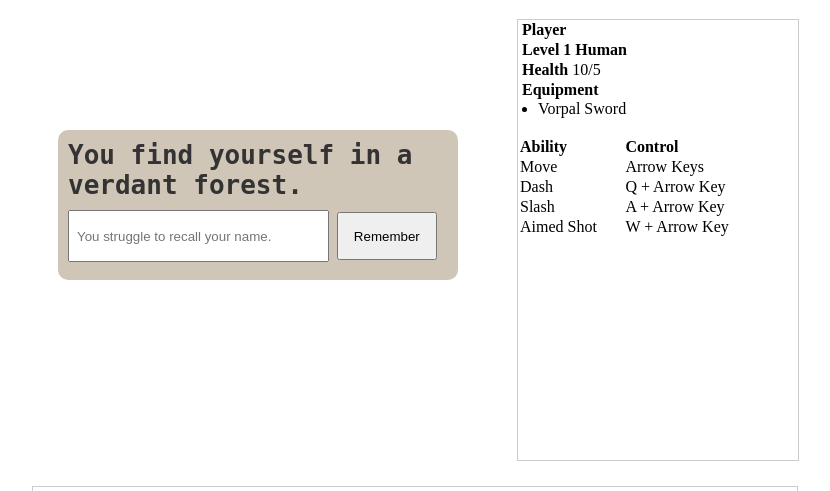
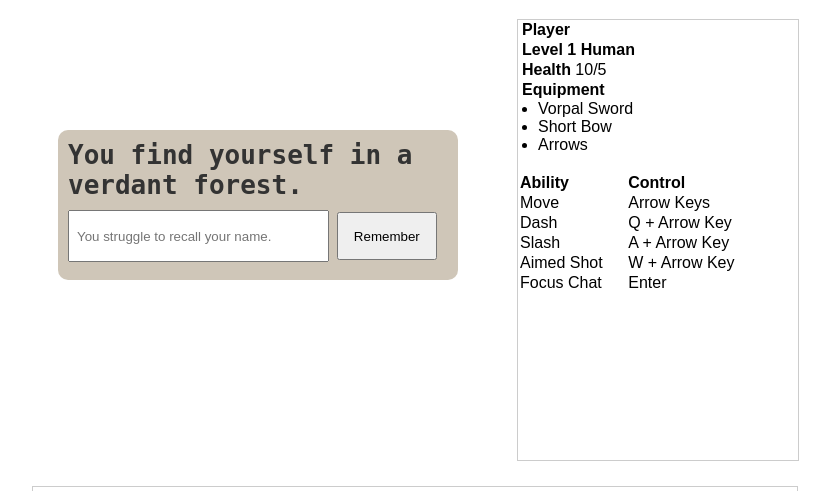
Before and after one commit to codeselfstudy/xp-game, a Flask app: page / in a window 1280 px wide. Shown: the top 491 px of the page, without its empty margins (67-897 px from the left). Run offline with Flask 2, Linux system fonts and the light colour scheme; parts of the project's set-up code (start-up, migrations or seed data) failed here and were passed over.

Commit message:
Update instructions

```diff
--- a/client/chat.ts
+++ b/client/chat.ts
@@ -18,7 +18,7 @@ export const chatData: Message[] = [
     // TODO change or remove this initial chat message
     {
         id: 'system',
-        body: 'You are standing in a grid to the west of squares...'
+        body: 'You find yourself in a verdant forest...'
     }
 ];
 
--- a/static/styles/main.css
+++ b/static/styles/main.css
@@ -48,6 +48,11 @@ th.wide {
     height: 250px;
     width: 750px;
     margin: 17px auto;
+}
+
+.stats {
+    font-family: sans-serif;
+    font-size: 1rem;
 }
 
 .text {
--- a/templates/index.html
+++ b/templates/index.html
@@ -42,6 +42,8 @@
                 <p class="stats-item"><b>Equipment</b></p>
                 <ul>
                     <li class="equipment-item">Vorpal Sword</li>
+                    <li class="equipment-item">Short Bow</li>
+                    <li class="equipment-item">Arrows</li>
                 </ul>
 
                 <!-- User Commands -->
@@ -67,6 +69,10 @@
                         <td>Aimed Shot</td>
                         <td>W + Arrow Key</td>
                     </tr>
+                    <tr>
+                        <td>Focus Chat</td>
+                        <td>Enter</td>
+                    </tr>
                 </table>
             </div>
         </div>
```
Also changed, not shown: client/app.ts (line endings or trailing spaces).
